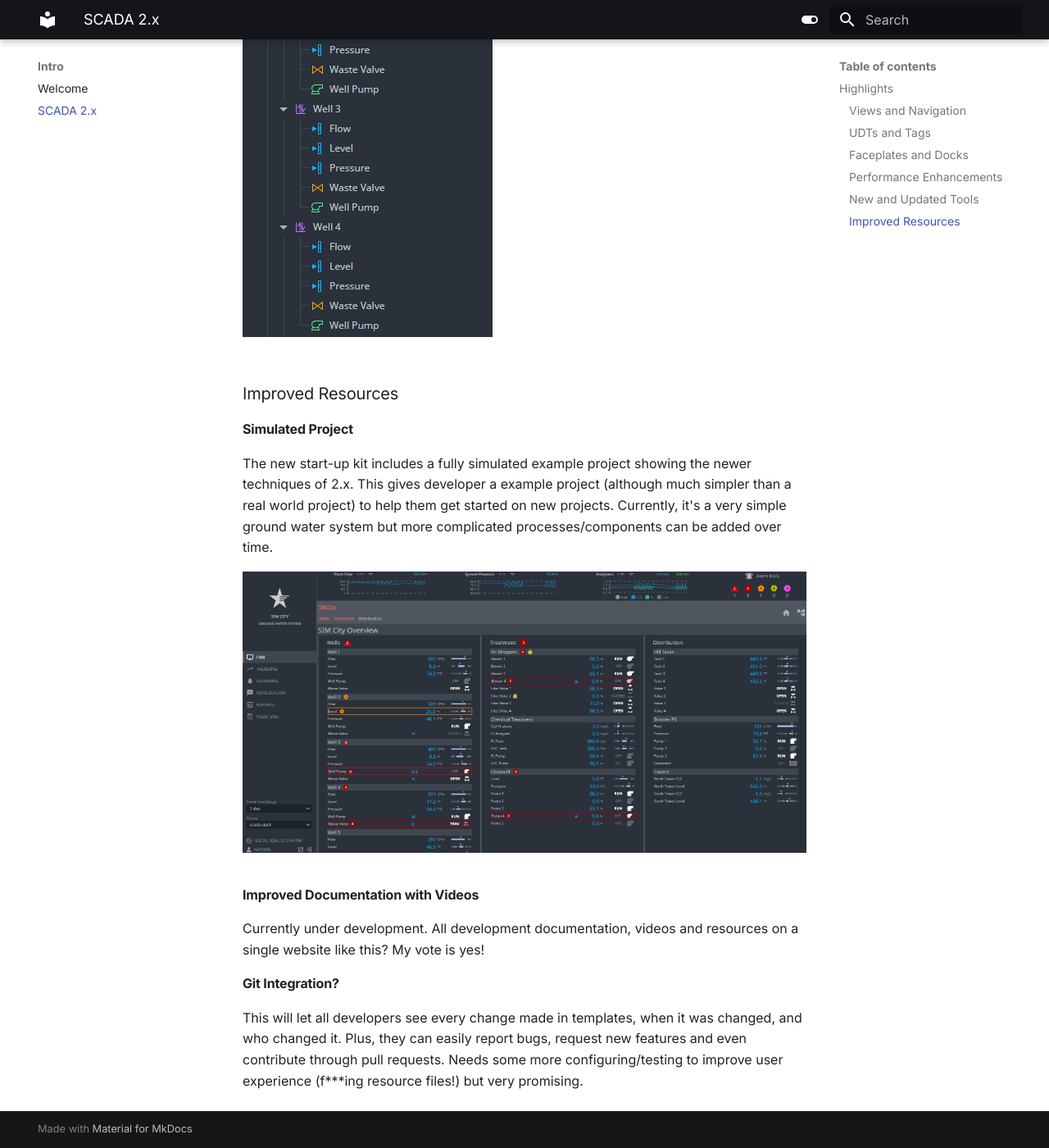
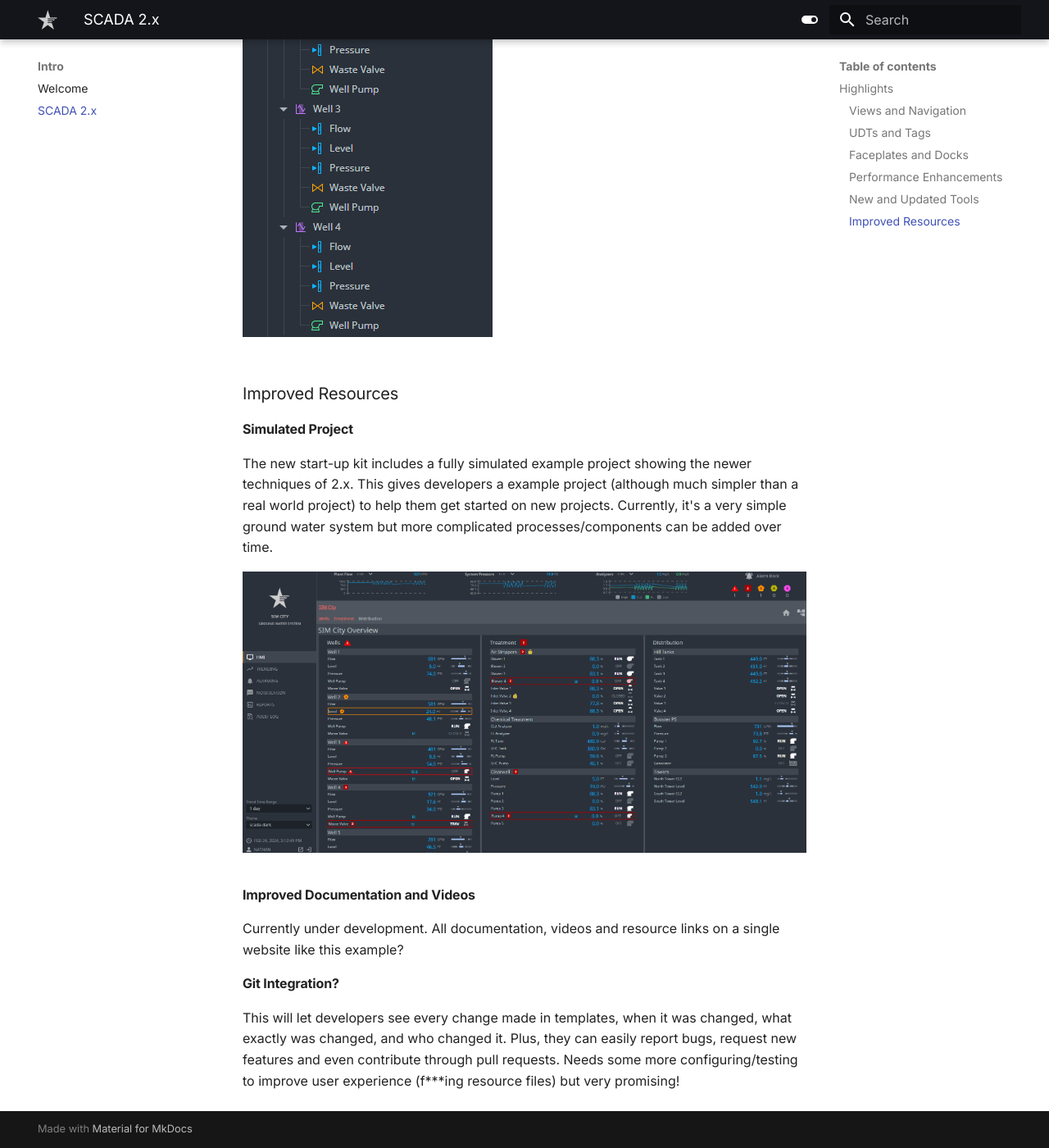
Before and after one commit to nate-c-foster/scada2-doc, an MkDocs documentation site: the page built from docs/intro/scada2.md, in a window 1280 px wide and 1400 px high, scrolled down 8532 px. Shown: the whole window at 82% size. Built offline with MkDocs 1.6.1 and Material for MkDocs 9.7.7, drawn with Linux system fonts in a browser that asks for light colours; some of the changed text lies outside the part shown.

Commit message:
EOD changes

```diff
--- a/docs/intro/scada2.md
+++ b/docs/intro/scada2.md
@@ -215,20 +215,20 @@
 #### Simulated Project
 
 The new start-up kit includes a fully simulated example project showing the newer techniques of 2.x.
-This gives developer a example project (although much simpler than a real world project)
+This gives developers a example project (although much simpler than a real world project)
 to help them get started on new projects. Currently, it's a very simple ground water system but more
 complicated processes/components can be added over time.
 
 <img src="../img/simulated-project.png" alt="View Structure" style="margin-bottom:15px;">
 
 
-#### Improved Documentation with Videos
+#### Improved Documentation and Videos
 
-Currently under development. All development documentation, videos and resources on a single website like this? My vote is yes!
+Currently under development. All documentation, videos and resource links on a single website like this example?
 
 #### Git Integration?
 
-This will let all developers see every change made in templates, when it was changed, and who changed it.
+This will let developers see every change made in templates, when it was changed, what exactly was changed, and who changed it.
 Plus, they can easily report bugs,
 request new features and even contribute through pull requests. Needs some more configuring/testing to improve
-user experience (f***ing resource files!) but very promising.
+user experience (f***ing resource files) but very promising!
--- a/mkdocs.yml
+++ b/mkdocs.yml
@@ -27,6 +27,7 @@
 
 theme:
   name: material
+  logo: intro/img/AW_Star_SCADA.svg
 
   features:
     - navigation.tabs
@@ -62,3 +63,7 @@
   - admonition
   - pymdownx.details
   - pymdownx.superfences
+  - attr_list
+  - pymdownx.emoji:
+      emoji_index: !!python/name:material.extensions.emoji.twemoji
+      emoji_generator: !!python/name:material.extensions.emoji.to_svg
```
Also changed, not shown: other parts of docs/intro/scada2.md (+5 -5 lines), docs/intro/img/AW_Star_SCADA.svg (added).
